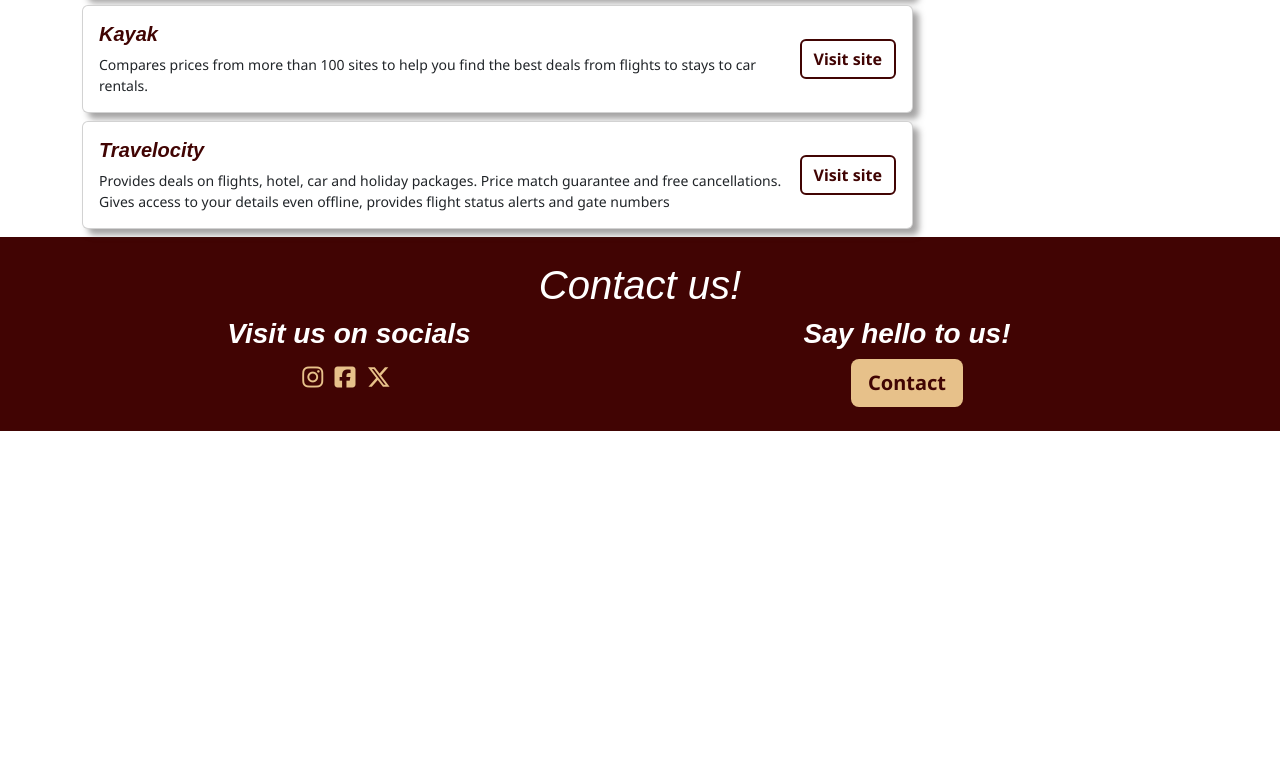
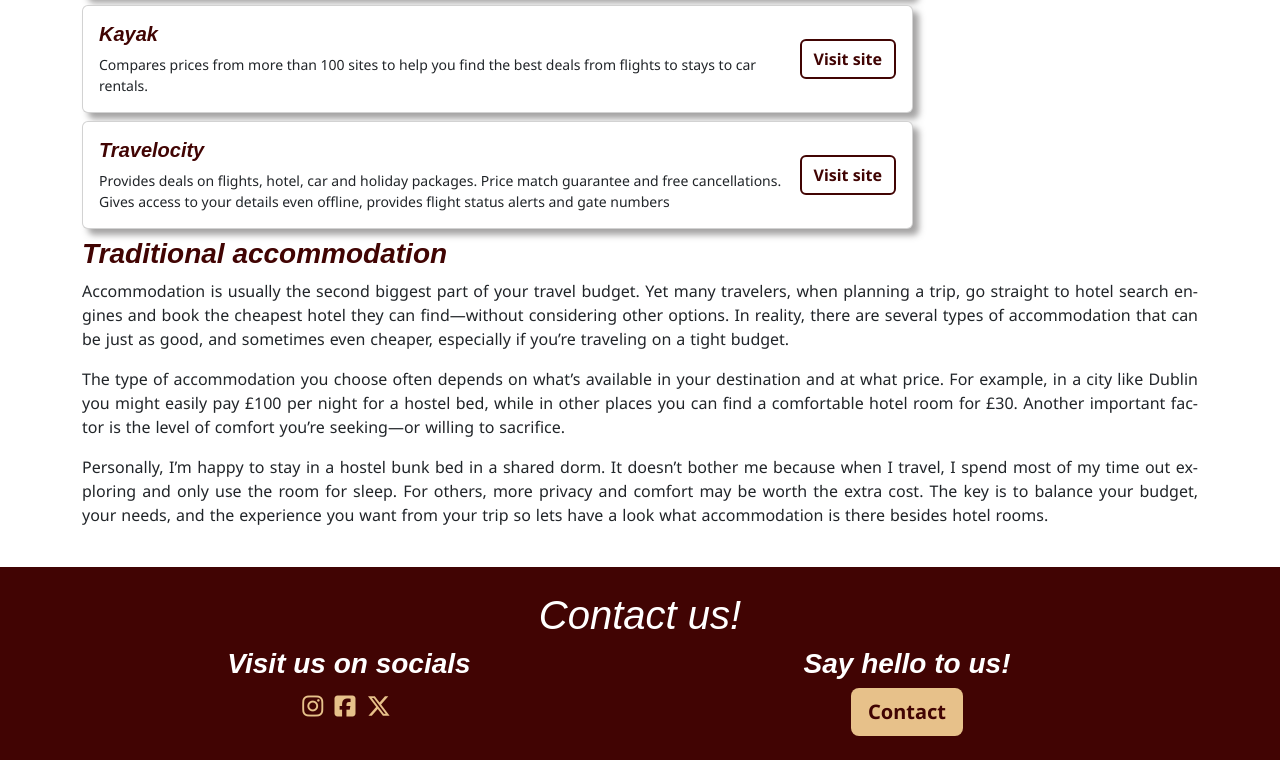
Before and after one commit to Rubina1978/WanderBudget, a plain HTML site: page ways-to-get-cheap-accommodation.html in a window 1280 px wide. Shown: the part 3479-4239 px from the top of the page. Before the commit the page ends 3910 px from the top, so only its background shows below. Drawn offline with nearby package versions, Linux system fonts and the light colour scheme; a web font is replaced by a local one.

Commit message:
Add introductory paragraph to section Traditional accommodation

```diff
--- a/assets/css/style.css
+++ b/assets/css/style.css
@@ -120,9 +120,9 @@
   font-size: 1.8rem;
 }
 
-
 #directories .card img {
   transition: filter 0.3s ease;
+
 }
 
 #directories .card:hover img {
@@ -160,6 +160,7 @@
 .custom-button-filled:hover {
   background-color: var(--secondary-color);
   color: var(--primary-color);
+  border: 2px solid var(--primary-color);
   transition: 0.3s ease-in-out;
 }
 
--- a/ways-to-get-cheap-accommodation.html
+++ b/ways-to-get-cheap-accommodation.html
@@ -245,13 +245,18 @@
   </div>
 </div>
     </div>
-
-
-
-
-
-
-
+</section>
+<section class="container">
+<div class="row">
+  <h3>Traditional accommodation</h3>
+  <div class="col-12">
+    <article>
+      <p>Accommodation is usually the second biggest part of your travel budget. Yet many travelers, when planning a trip, go straight to hotel search engines and book the cheapest hotel they can find—without considering other options. In reality, there are several types of accommodation that can be just as good, and sometimes even cheaper, especially if you’re traveling on a tight budget.</p> <p>The type of accommodation you choose often depends on what’s available in your destination and at what price. For example, in a city like Dublin you might easily pay £100 per night for a hostel bed, while in other places you can find a comfortable hotel room for £30. Another important factor is the level of comfort you’re seeking—or willing to sacrifice. </p> <p>Personally, I’m happy to stay in a hostel bunk bed in a shared dorm. It doesn’t bother me because when I travel, I spend most of my time out exploring and only use the room for sleep. For others, more privacy and comfort may be worth the extra cost. The key is to balance your budget, your needs, and the experience you want from your trip so lets have a look what accommodation is there besides hotel rooms.</p>
+    </article>
+  </div>
+  <div class="col-12 col-lg-6"></div>
+  <div class="col-12 col-lg-6"></div>
+</div>
 </section>
 
 
```
